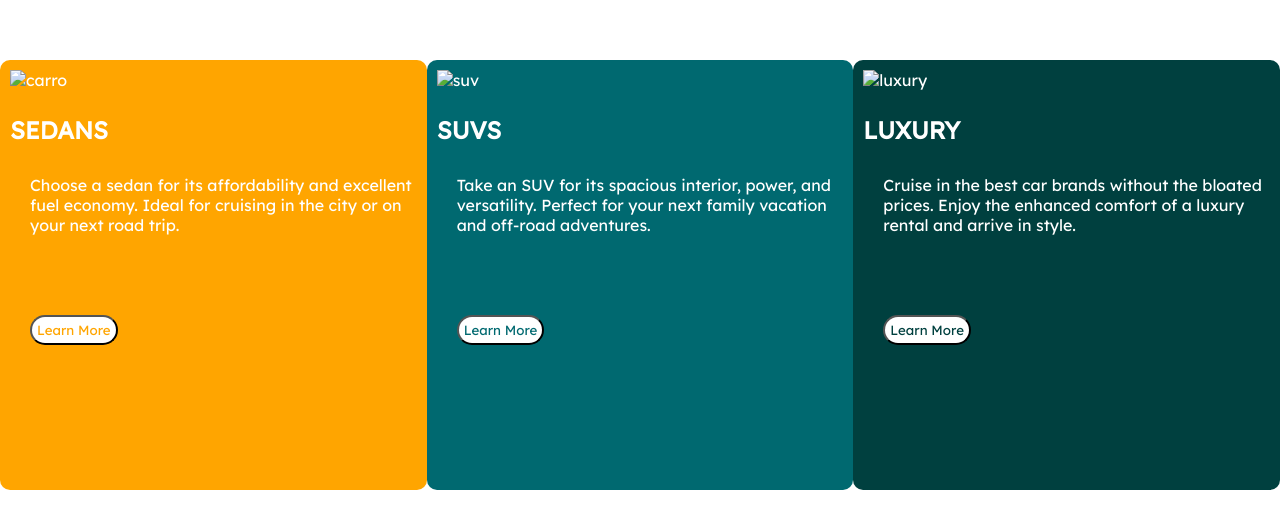
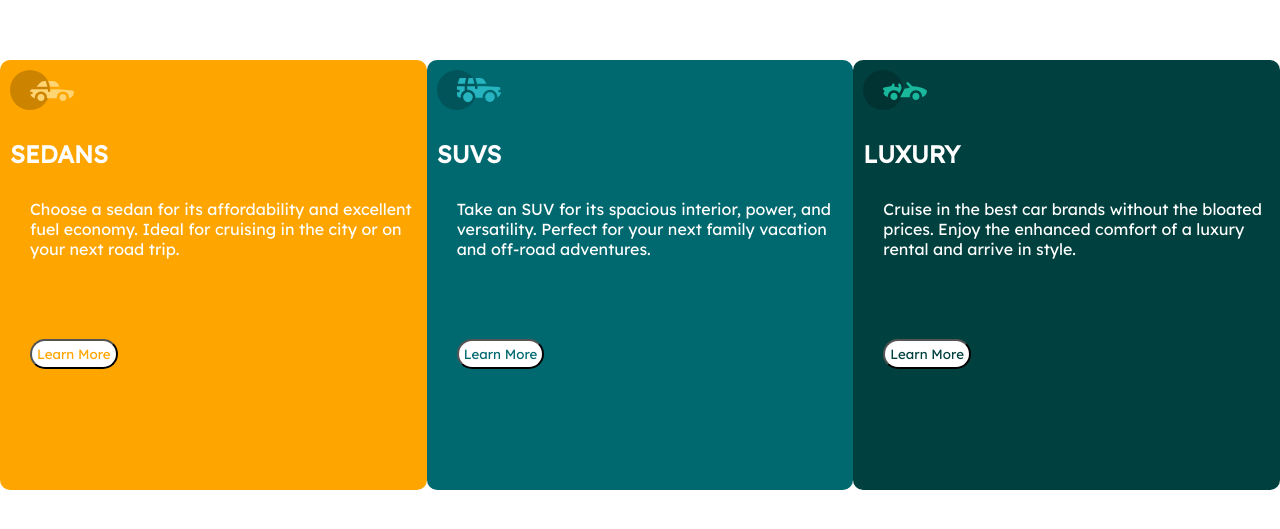
Before and after one commit to paulovictor1997/Cards---With-HTML-CSS-Sass, a plain HTML site: page index.html in a window 1280 px wide. Shown: the part 125-654 px from the top of the page. Drawn offline with Linux system fonts and the light colour scheme.

Commit message:
Update
Update

```diff
--- a/index.html
+++ b/index.html
@@ -11,21 +11,21 @@
 <body>
     <section class="container">
         <div class="orange">
-            <img src="images/icon-sedans.svg" alt="carro">
+            <img src="imagens/icon-sedans.svg" alt="carro">
             <h1 class="title">SEDANS</h1>
             <p class="description">Choose a sedan for its affordability and excellent fuel economy. Ideal for cruising in the city or on your next road trip.</p>
           <button type="button" class="button1">Learn More</button>
         </div>
 
         <div class="green">
-            <img src="images/icon-suvs.svg" alt="suv">
+            <img src="imagens/icon-suvs.svg" alt="suv">
                 <h1 class="title">SUVS</h1>
                 <p class="description">Take an SUV for its spacious interior, power, and versatility. Perfect for your next family vacation and off-road adventures.</p>
                 <button type="button" class="button2">Learn More</button>
         </div>
 
         <div class="dark_green">
-            <img src="images/icon-luxury.svg" alt="luxury">
+            <img src="imagens/icon-luxury.svg" alt="luxury">
                 <h1 class="title">LUXURY</h1>
                 <p class="description">Cruise in the best car brands without the bloated prices. Enjoy the enhanced comfort of a luxury rental and arrive in style.</p>
                 <button type="button" class="button3">Learn More</button>
```
